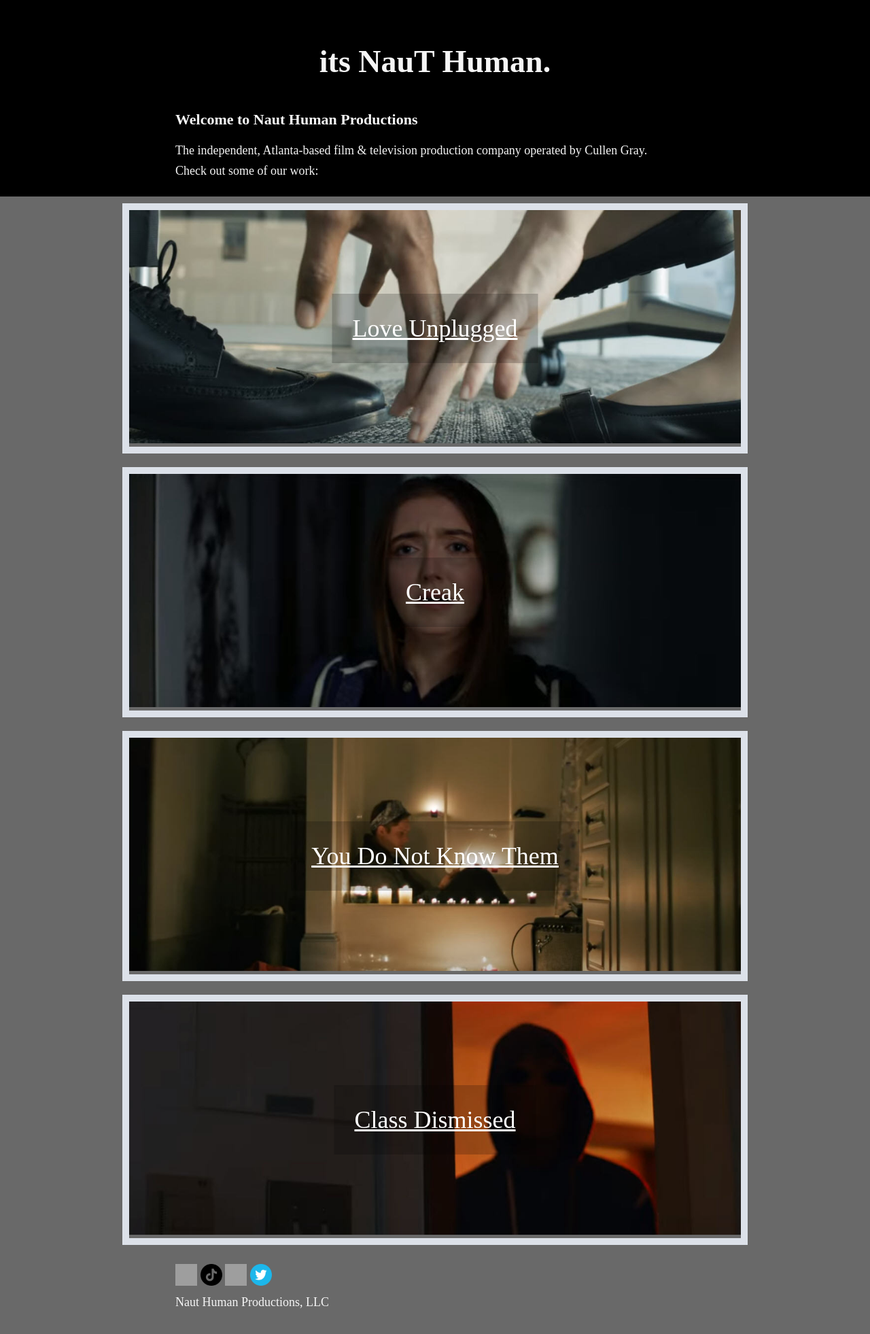
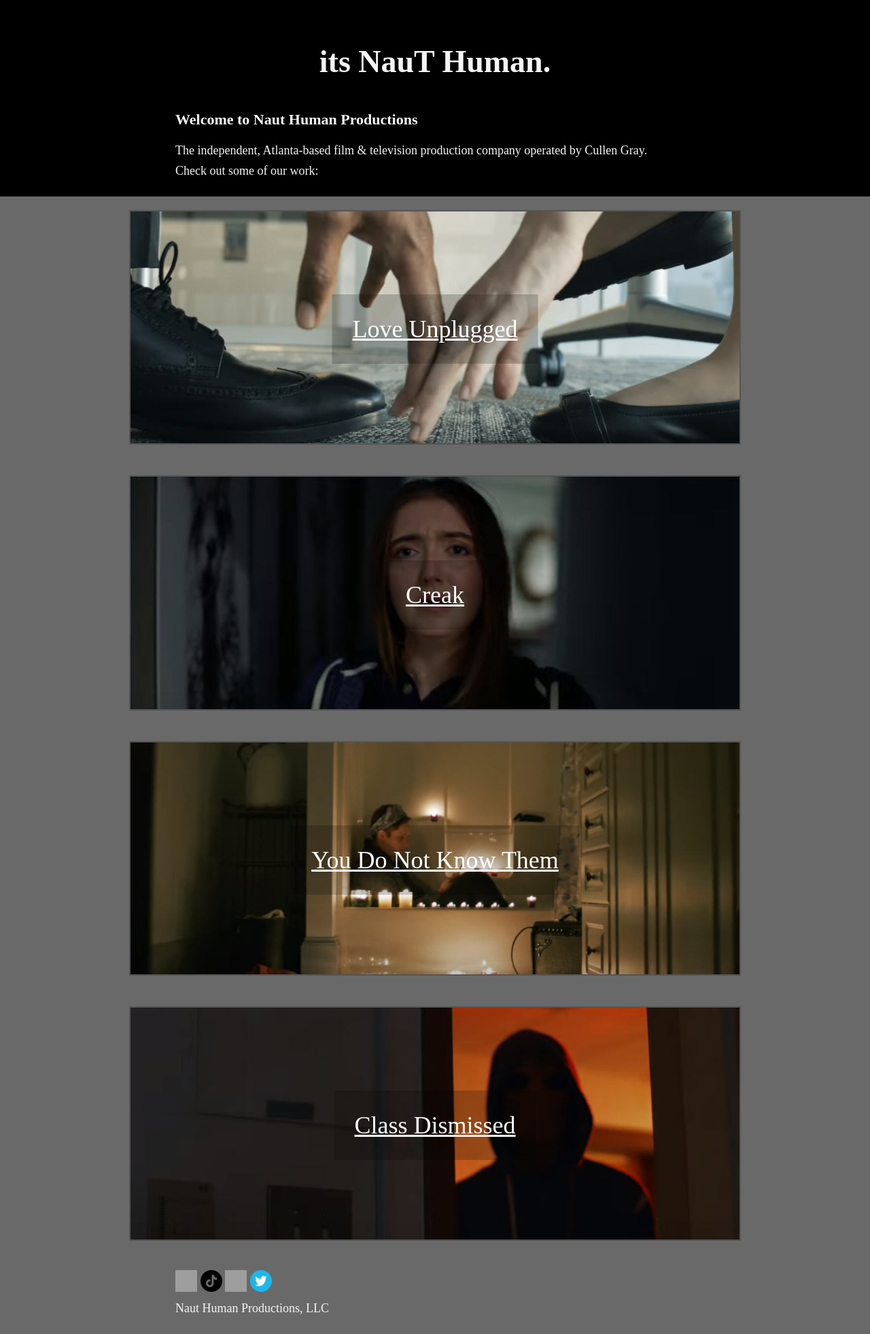
Before and after one commit to nauthuman/nauthuman.github.io, a Jekyll site: the page built from index.html, in a window 1280 px wide. Shown: the whole page at 68% size. Built offline with Jekyll 4.4.1, drawn with Linux system fonts in a browser that asks for light colours; some web fonts are replaced.

Commit message:
Update posts.css

```diff
--- a/stylesheets/posts.css
+++ b/stylesheets/posts.css
@@ -5,7 +5,6 @@
     padding: 10px;
   }
   div.post {
-    background-color: #DCE1E9;
     padding: 10px;
   }
   div.post-image {
@@ -13,6 +12,7 @@
     text-align: center;
   }
   img.post-image {
+    border: 2px solid #555;
     max-width: 900px;
   }
   div.post-image a.project-title {
```
